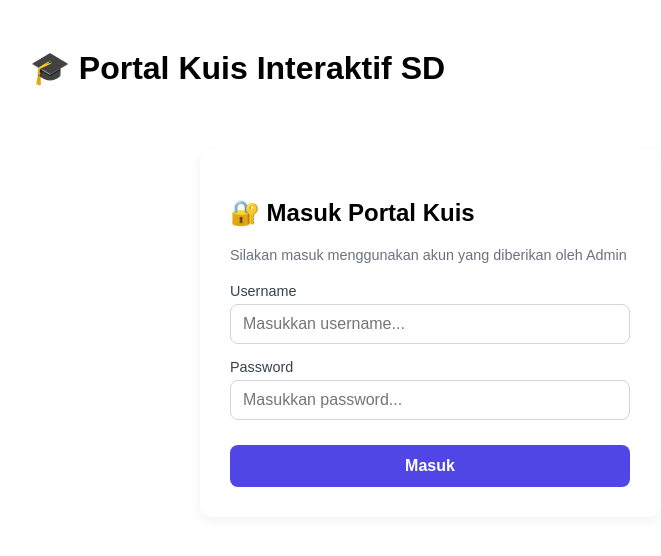
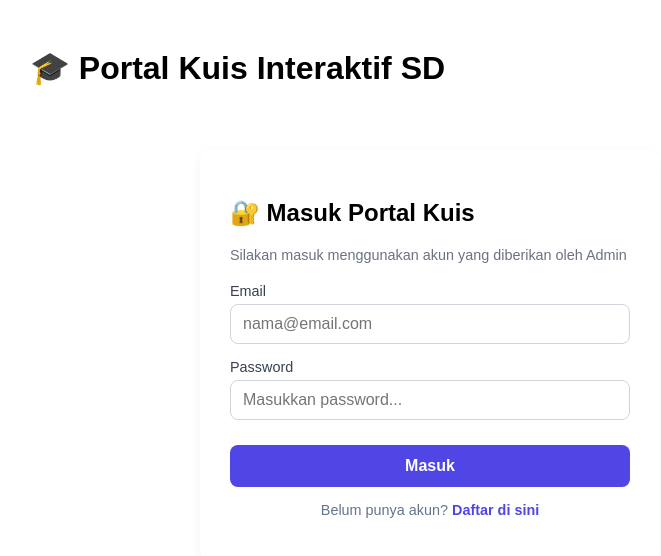
Before and after one commit to yunankirami-ctrl/capstone-project-kelompok3, a Vue app: page / in a window 1280 px wide. Shown: the top 556 px of the page, without its empty margins (210-871 px from the left). Built offline with nearby package versions, Linux system fonts and the light colour scheme.

Commit message:
Update Register dan Login

```diff
--- a/package.json
+++ b/package.json
@@ -9,6 +9,7 @@
     "preview": "vite preview"
   },
   "dependencies": {
+    "@supabase/ssr": "^0.12.7",
     "@supabase/supabase-js": "^2.117.3",
     "vue": "^3.5.42"
   },
--- a/src/App.vue
+++ b/src/App.vue
@@ -1,11 +1,15 @@
 <script setup>
-import { ref, onUnmounted } from 'vue'
+import { ref, onMounted, onUnmounted } from 'vue'
 import { supabase } from './supabase/supabase.js'
 import Login from './components/Login.vue'
+//note: Register ditampilkan bergantian dengan Login pada area autentikasi.
+import Register from './components/Register.vue'
 import Leaderboard from './components/Leaderboard.vue'
 
 // Sesi User
 const currentUser = ref(null)
+//note: Cek form Login atau Register
+const showRegister = ref(false)
 const currentTab = ref('home')
 
 // Kategori Mapel
@@ -59,6 +63,22 @@ const handleLoginSuccess = async (userData) => {
   currentTab.value = 'home'
   if (userData.role === 'admin') fetchAllUsers()
 }
+
+//note: Restore session saat aplikasi dimuat ulang, jika user sudah login sebelumnya.
+const restoreSession = async () => {
+  const { data } = await supabase.auth.getSession()
+  if (!data.session?.user) return
+
+  const { data: profile } = await supabase
+    .from('profiles')
+    .select('*')
+    .eq('id', data.session.user.id)
+    .single()
+
+  if (profile) handleLoginSuccess(profile)
+}
+
+onMounted(restoreSession)
 
 const fetchAllUsers = async () => {
   const { data } = await supabase.from('profiles').select('*')
@@ -273,6 +293,8 @@ const resetNavigation = () => {
 
 const handleLogout = () => {
   clearInterval(timerInterval)
+  //note: Session Supabase ikut dihapus saat pengguna keluar dari aplikasi.
+  supabase.auth.signOut()
   currentUser.value = null
   currentTab.value = 'home'
   resetNavigation()
@@ -294,7 +316,13 @@ onUnmounted(() => {
     </header>
 
     <main v-if="!currentUser">
-      <Login @login-success="handleLoginSuccess" />
+      <!-- //note: Login dan Register memakai satu area autentikasi yang saling bertukar. -->
+      <Register v-if="showRegister" @switch-to-login="showRegister = false" />
+      <Login
+        v-else
+        @login-success="handleLoginSuccess"
+        @switch-to-register="showRegister = true"
+      />
     </main>
 
     <main v-else class="content-wrapper">
--- a/src/components/Login.vue
+++ b/src/components/Login.vue
@@ -2,41 +2,41 @@
 import { ref } from 'vue'
 import { supabase } from '../supabase/supabase.js'
 
-const emit = defineEmits(['login-success'])
+//note: Login sekarang menggunakan Supabase Auth, bukan membandingkan password dari tabel profiles.
+const emit = defineEmits(['login-success', 'switch-to-register'])
 
-const username = ref('')
+const email = ref('')
 const password = ref('')
 const errorMessage = ref('')
 const loading = ref(false)
 
 const handleLogin = async () => {
   errorMessage.value = ''
-  if (!username.value || !password.value) {
-    errorMessage.value = 'Username dan password harus diisi!'
+  if (!email.value || !password.value) {
+    errorMessage.value = 'Email dan password harus diisi!'
     return
   }
 
   loading.value = true
 
   try {
-    // Cari data user berdasarkan username di tabel profiles
-    const { data, error } = await supabase
+    //note: Supabase Auth menangani verifikasi email dan password.
+    const { data: authData, error } = await supabase.auth.signInWithPassword({
+      email: email.value,
+      password: password.value
+    })
+
+    if (error || !authData.user) throw new Error(error?.message || 'Login gagal!')
+
+    //note: Data role dan username diambil dari profiles berdasarkan id Auth user.
+    const { data: profile, error: profileError } = await supabase
       .from('profiles')
       .select('*')
-      .eq('username', username.value)
+      .eq('id', authData.user.id)
       .single()
 
-    if (error || !data) {
-      throw new Error('Username tidak ditemukan!')
-    }
-
-    // Validasi password sederhana
-    if (data.password !== password.value) {
-      throw new Error('Password salah!')
-    }
-
-    // Jika valid, kirim data user yang berhasil login ke App.vue
-    emit('login-success', data)
+    if (profileError || !profile) throw new Error('Profil pengguna belum tersedia.')
+    emit('login-success', profile)
   } catch (err) {
     errorMessage.value = err.message
   } finally {
@@ -52,11 +52,11 @@ const handleLogin = async () => {
 
     <form @submit.prevent="handleLogin" class="auth-form">
       <div class="form-group">
-        <label>Username</label>
+        <label>Email</label>
         <input
-          type="text"
-          v-model="username"
-          placeholder="Masukkan username..."
+          type="email"
+          v-model="email"
+          placeholder="nama@email.com"
           required
         />
       </div>
@@ -77,6 +77,12 @@ const handleLogin = async () => {
         {{ loading ? 'Memproses...' : 'Masuk' }}
       </button>
     </form>
+
+    <!-- //note: Tombol ini membuka form register. -->
+    <p class="switch-text">
+      Belum punya akun?
+      <button type="button" @click="emit('switch-to-register')" class="text-link">Daftar di sini</button>
+    </p>
   </div>
 </template>
 
@@ -121,6 +127,24 @@ const handleLogin = async () => {
   font-size: 0.85rem;
   margin: 0;
 }
+.switch-text {
+  text-align: center;
+  margin-top: 15px;
+  font-size: 0.9rem;
+  color: #64748b;
+}
+.text-link {
+  background: none;
+  border: none;
+  color: #4f46e5;
+  cursor: pointer;
+  font: inherit;
+  font-weight: 600;
+  padding: 0;
+}
+.text-link:hover {
+  text-decoration: underline;
+}
 .btn-primary {
   background: #4f46e5;
   color: white;
--- a/src/components/Register.vue
+++ b/src/components/Register.vue
@@ -2,6 +2,9 @@
 import { ref } from 'vue'
 import { supabase } from '../supabase/supabase.js'
 
+//note: Form register
+const username = ref('')
+const fullName = ref('')
 const email = ref('')
 const password = ref('')
 const loading = ref(false)
@@ -16,14 +19,26 @@ const handleRegister = async () => {
   successMessage.value = ''
 
   try {
-    const { data, error } = await supabase.auth.signUp({
+    if (password.value.length < 6) {
+      throw new Error('Password minimal 6 karakter.')
+    }
+
+    //note: Password dikirim ke Supabase Auth
+    const { error } = await supabase.auth.signUp({
       email: email.value,
       password: password.value,
+      //note: row profiles otomatis.
+      options: {
+        data: {
+          username: username.value,
+          full_name: fullName.value || username.value
+        }
+      }
     })
 
     if (error) throw error
 
-    successMessage.value = 'Pendaftaran berhasil! Silakan periksa email Anda atau langsung masuk.'
+    successMessage.value = 'Pendaftaran berhasil! Silakan periksa email Anda, lalu masuk.'
   } catch (err) {
     errorMessage.value = err.message
   } finally {
@@ -37,6 +52,14 @@ const handleRegister = async () => {
     <h2>📝 Daftar Akun Siswa Baru</h2>
     <form @submit.prevent="handleRegister">
       <div class="form-group">
+        <label>Username:</label>
+        <input type="text" v-model="username" placeholder="Nama pengguna" required />
+      </div>
+      <div class="form-group">
+        <label>Nama lengkap:</label>
+        <input type="text" v-model="fullName" placeholder="Nama lengkap" />
+      </div>
+      <div class="form-group">
         <label>Email:</label>
         <input type="email" v-model="email" placeholder="nama@email.com" required />
       </div>
@@ -47,7 +70,7 @@ const handleRegister = async () => {
       </div>
 
       <button type="submit" class="register-btn" :disabled="loading">
-        {{ loading.value ? 'Mendaftarkan...' : 'Daftar' }}
+        {{ loading ? 'Mendaftarkan...' : 'Daftar' }}
       </button>
     </form>
 
@@ -56,7 +79,7 @@ const handleRegister = async () => {
 
     <p class="switch-text">
       Sudah punya akun?
-      <button @click="emit('switch-to-login')" class="text-link">Masuk di sini</button>
+      <button type="button" @click="emit('switch-to-login')" class="text-link">Masuk di sini</button>
     </p>
   </div>
 </template>
@@ -137,6 +160,7 @@ input:focus {
   border: none;
   color: #4f46e5;
   cursor: pointer;
+  font: inherit;
   font-weight: 600;
   padding: 0;
 }
```
Also changed, not shown: 2 other files (tests, documents, lock files or other folders).
